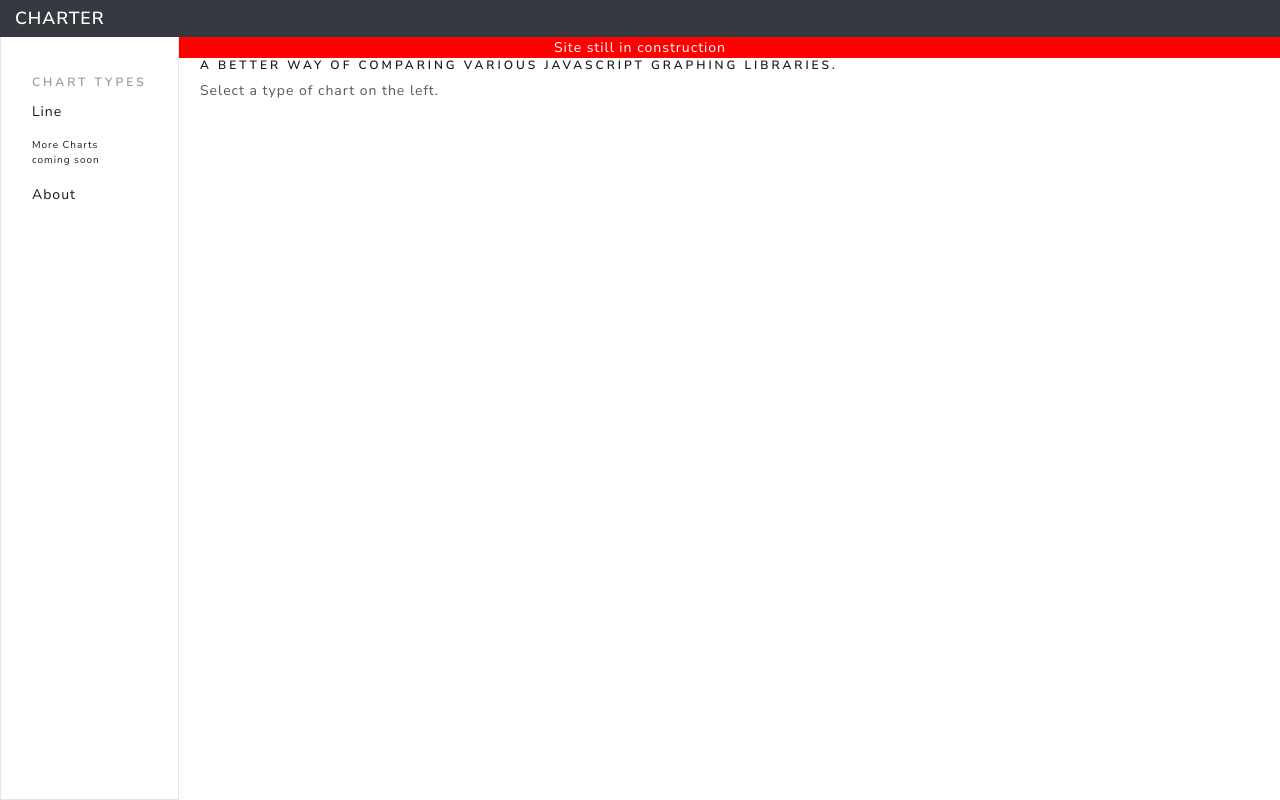
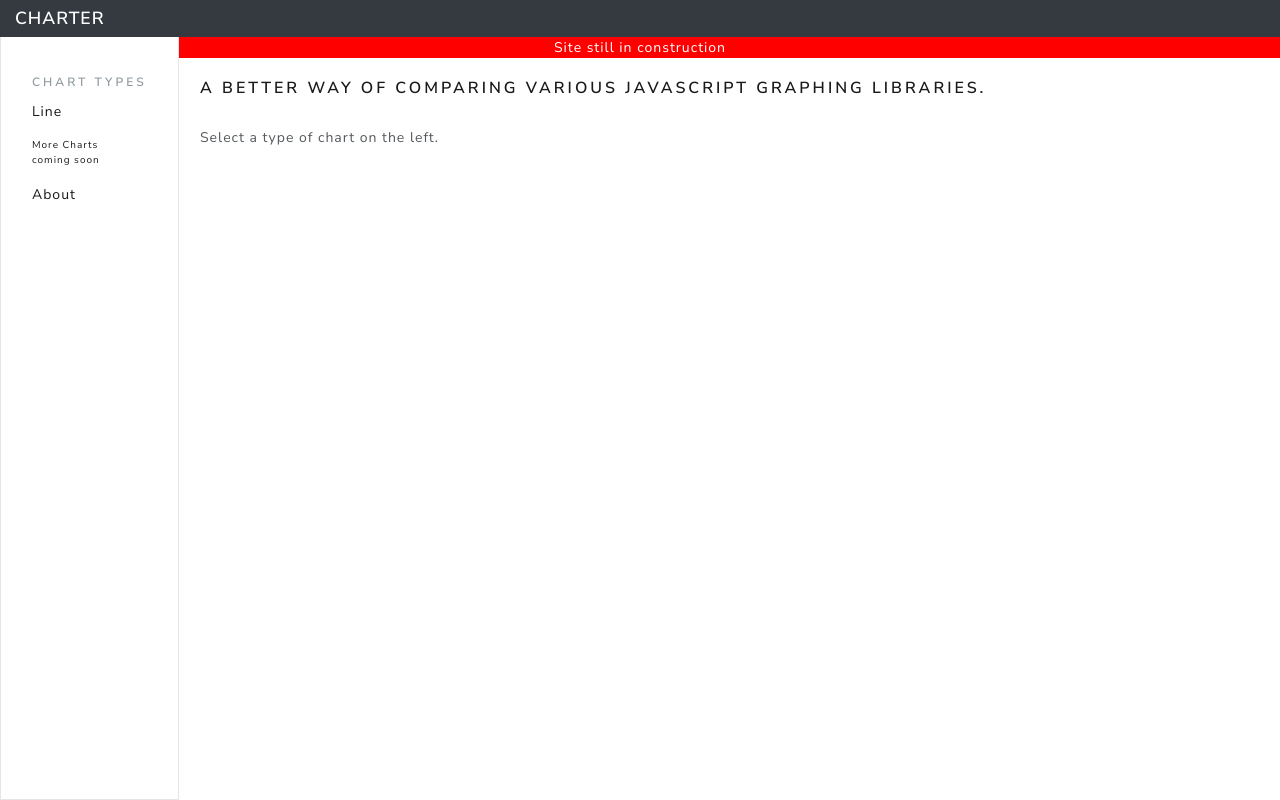
Before and after one commit to TChan92/Charter, a Django app: page / in a window 1280 px wide. Run offline with Django 3.2, Linux system fonts and the light colour scheme; some libraries are stand-ins or nearby versions.

Commit message:
Update Homepage

```diff
--- a/templates/base.html
+++ b/templates/base.html
@@ -25,7 +25,7 @@
 </head>
 <body>
 <nav class="navbar navbar-dark sticky-top bg-dark flex-md-nowrap p-0">
-    <a class="navbar-brand col-sm-3 col-md-2 mr-0" href="#">Charter</a>
+    <a class="navbar-brand col-sm-3 col-md-2 mr-0" href="/">Charter</a>
 </nav>
 <div class="container-fluid">
     <div class="row">
--- a/templates/index.html
+++ b/templates/index.html
@@ -10,7 +10,9 @@
 <body>
 
 {% block content %}
-    <h6 class="display-6">A better way of comparing various Javascript graphing libraries.</h6>
+    <br/>
+    <h5 class="display-6">A better way of comparing various Javascript graphing libraries.</h5>
+    <br/>
     <p>Select a type of chart on the left.</p>
 {% endblock %}
 
```
